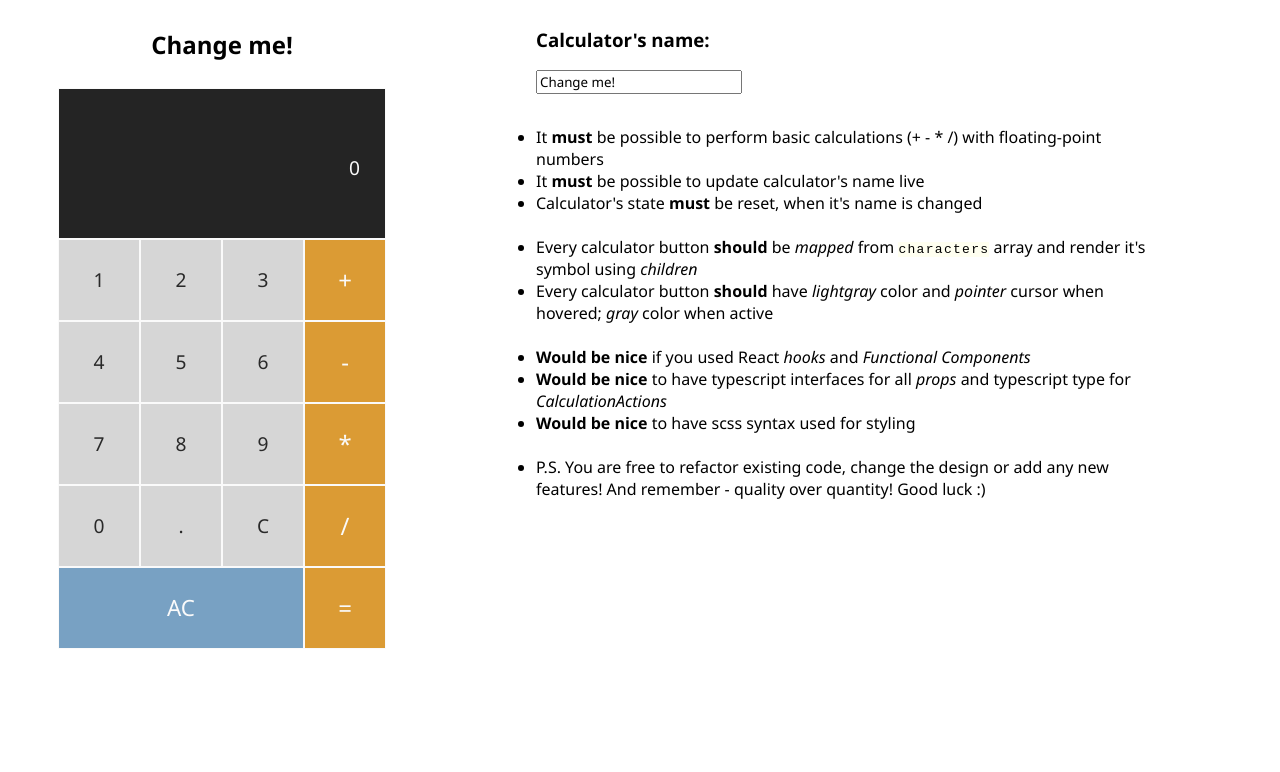
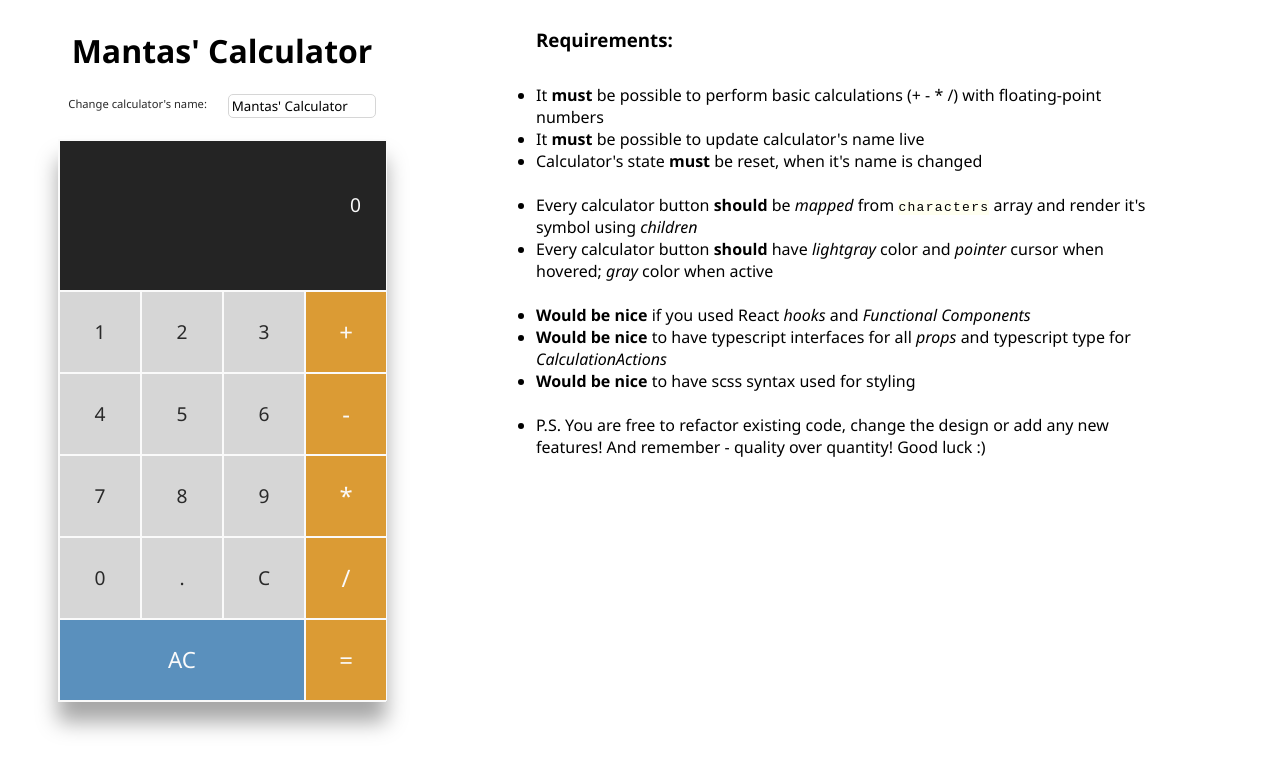
Before and after one commit to mskirmantas/calculator-app, a React (Create React App) app: page / in a window 1280 px wide. Shown: the top 772 px of the page. Built offline with nearby package versions, Linux system fonts and the light colour scheme.

Commit message:
Fixed reset function for calculator name changing feature

```diff
--- a/src/App.scss
+++ b/src/App.scss
@@ -1,7 +1,7 @@
 $btn-color: rgb(214, 214, 214);
 $operator-btn-color: rgb(219, 155, 52);
-$clear-btn-color: rgb(120, 161, 195);
-$active-btn-color: rgb(71, 71, 71);
+$clear-btn-color: rgb(90, 144, 189);
+$active-btn-color: rgb(61, 64, 68);
 $input-color: rgb(36, 36, 36);
 $color-dark: rgb(41, 41, 41);
 $color-bright: rgb(250, 250, 250);
@@ -14,15 +14,41 @@ $color-bright: rgb(250, 250, 250);
   display: flex;
   flex-direction: row;
 }
-
+h2 {
+  margin: 0;
+  padding: 2px 0px;
+  font-size: 0.7rem;
+  font-weight: 500;
+  color: $color-dark;
+}
+input {
+  padding: 1px 3px;
+  width: 140px;
+  height: 20px;
+  border: 1px solid $btn-color;
+  border-radius: 5px;
+  &:focus {
+    outline-color: $operator-btn-color;
+  }
+}
+.calc-name-input {
+  margin: 15px 0px;
+  display: flex;
+  justify-content: space-around;
+  height: 30px;
+  width: 328px;
+}
 .calculator {
   text-align: center;
   width: 328px;
   height: 100%;
-  // border: solid 1px $color-dark;
   margin: 0 50px;
   display: flex;
   flex-direction: column;
+}
+.calc-container {
+  border: solid 1px $color-bright;
+  box-shadow: 0px 20px 20px rgba(0, 0, 0, 0.35);
 }
 
 .calculator-title {
@@ -33,7 +59,7 @@ $color-bright: rgb(250, 250, 250);
 .input {
   background-color: $input-color;
   height: 149px;
-  width: calc(100% - 2px);
+  width: 100%;
   align-self: center;
   border: solid 1px $color-bright;
 }
@@ -53,9 +79,9 @@ $color-bright: rgb(250, 250, 250);
 
 .result-small {
   margin: 0;
-  padding: 15px 25px;
+  padding: 0px 25px;
   font-size: 1.2rem;
-  font-weight: 300;
+  font-weight: 400;
 }
 
 .ButtonWrapper {
@@ -80,7 +106,7 @@ $color-bright: rgb(250, 250, 250);
   margin: 0;
   cursor: pointer;
   font-size: 1.2rem;
-  font-weight: 400;
+  font-weight: 500;
   color: $color-dark;
   background-color: $btn-color;
   &:hover {
@@ -103,7 +129,7 @@ $color-bright: rgb(250, 250, 250);
     background-color: $operator-btn-color;
     color: $color-bright;
     font-size: 1.5rem;
-    font-weight: 400;
+    font-weight: 500;
     &:active {
       background-color: $active-btn-color;
     }
@@ -117,7 +143,7 @@ $color-bright: rgb(250, 250, 250);
     color: $color-bright;
     width: 100%;
     font-size: 1.4rem;
-    font-weight: 400;
+    font-weight: 500;
     &:active {
       background-color: $active-btn-color;
     }
--- a/src/App.tsx
+++ b/src/App.tsx
@@ -1,21 +1,13 @@
-import React, { useState } from "react";
+import React from "react";
 import { Calculator } from "./components/Calculator";
 import { Requirements } from "./components/Requirements";
 import "./App.scss";
 
 const App: React.FC = () => {
-  const [name, setValue] = useState("Change me!");
-
-  const nameChangeHandler = (event: {
-    target: { value: React.SetStateAction<string> };
-  }) => {
-    setValue(event.target.value);
-  };
-
   return (
     <div className="cont">
-      <Calculator calcName={name} />
-      <Requirements name={name} onNameChange={nameChangeHandler} />
+      <Calculator />
+      <Requirements />
     </div>
   );
 };
--- a/src/components/Calculator.tsx
+++ b/src/components/Calculator.tsx
@@ -5,14 +5,19 @@ import { Input } from "./Input/Input";
 import { ButtonWrapper } from "./Buttons/ButtonWrapper";
 import * as math from "mathjs";
 
-interface CalculatorProps {
-  calcName: string;
-}
-
 const numbers = [1, 2, 3, 4, 5, 6, 7, 8, 9, 0];
 const symbols = ["+", "-", "*", "/", ".", "=", "C", "AC"];
 
-export const Calculator: React.FC<CalculatorProps> = props => {
+export const Calculator: React.FC = props => {
+  const [name, setName] = useState("Mantas' Calculator");
+
+  const nameChangeHandler = (event: {
+    target: { value: React.SetStateAction<string> };
+  }) => {
+    setName(event.target.value);
+    clearDisplay();
+  };
+
   const [input, setValue] = useState("0");
   const [result, setResult] = useState("");
 
@@ -79,7 +84,8 @@ export const Calculator: React.FC<CalculatorProps> = props => {
 
   return (
     <div className="calculator">
-      <Title title={props.calcName} onNameChange={clearDisplay} />
+      <Title name={name} onNameChange={nameChangeHandler} />
+      <div className="calc-container">
         <Input input={input} result={result} />
         <ButtonWrapper
           symbols={symbols}
@@ -92,5 +98,6 @@ export const Calculator: React.FC<CalculatorProps> = props => {
           handleEqual={calculateResult}
         />
       </div>
+    </div>
   );
 };
--- a/src/components/Input/Input.tsx
+++ b/src/components/Input/Input.tsx
@@ -8,8 +8,8 @@ interface InputProps {
 export const Input: React.FC<InputProps> = props => {
   return (
     <div className="input">
-      <h1 className="result">{props.result}</h1>
-      <h2 className="result-small">{props.input}</h2>
+      <h3 className="result">{props.result}</h3>
+      <h4 className="result-small">{props.input}</h4>
     </div>
   );
 };
--- a/src/components/Requirements.tsx
+++ b/src/components/Requirements.tsx
@@ -1,16 +1,9 @@
 import React from "react";
 
-interface RequirementsProps {
-  name: string;
-  onNameChange: any;
-}
-
-export const Requirements: React.FC<RequirementsProps> = props => {
+export const Requirements: React.FC = () => {
   return (
     <div className="requirements">
-      <h3>Calculator's name:</h3>
-      <input value={props.name} onChange={props.onNameChange} />
-
+      <h3>Requirements:</h3>
       <ul>
         <li>
           It <strong>must</strong> be possible to perform basic calculations (+
--- a/src/components/Title/Title.tsx
+++ b/src/components/Title/Title.tsx
@@ -1,14 +1,18 @@
 import React from "react";
 
 interface TitleProps {
-  title: string;
   onNameChange: any;
+  name: string;
 }
 
 export const Title: React.FC<TitleProps> = props => {
   return (
     <div>
-      <h2 className="calculator-title">{props.title}</h2>
+      <h1 className="calculator-title">{props.name}</h1>
+      <div className="calc-name-input">
+        <h2>Change calculator's name:</h2>
+        <input value={props.name} onChange={props.onNameChange} />
+      </div>
     </div>
   );
 };
```
Lines whose indentation alone changed are shown as unchanged.
